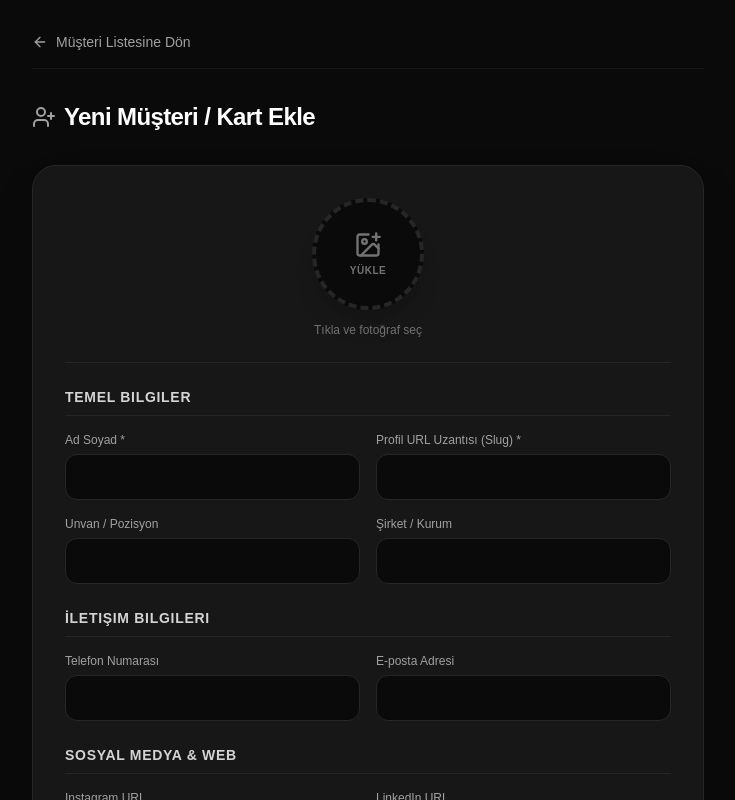
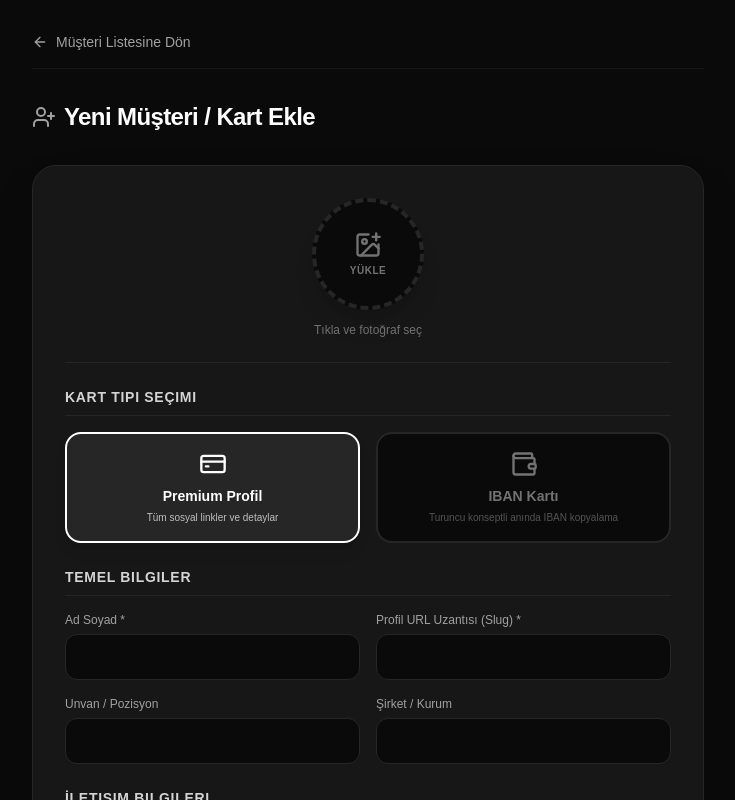
Before and after one commit to ibrahimbarankocak/taptap.tr, a Next.js app: page /admin/customers/new in a window 1280 px wide. Shown: the top 800 px of the page, without its empty margins (272-1007 px from the left). Built offline with nearby package versions, Linux system fonts and the light colour scheme.

Commit message:
iban page update 2

```diff
--- a/app/admin/customers/new/page.tsx
+++ b/app/admin/customers/new/page.tsx
@@ -1,7 +1,7 @@
 'use client';
 import { useState, useCallback } from 'react';
 import { useRouter } from 'next/navigation';
-import { ArrowLeft, UserPlus, Save, ImagePlus, Camera, X, Check } from 'lucide-react';
+import { ArrowLeft, UserPlus, Save, ImagePlus, Camera, X, Check, CreditCard, Wallet } from 'lucide-react';
 import Link from 'next/link';
 import Cropper from 'react-easy-crop';
 
@@ -43,6 +43,7 @@ export default function NewCustomerPage() {
   const [formData, setFormData] = useState({
     full_name: '',
     slug: '',
+    card_type: 'premium', // KART TİPİ EKLENDİ (Varsayılan: premium)
     job_title: '',
     company: '',
     phone: '',
@@ -79,7 +80,7 @@ export default function NewCustomerPage() {
         setShowCropModal(true);
       };
       reader.readAsDataURL(file);
-      e.target.value = ''; // Input'u sıfırla ki aynı resmi tekrar seçebilsin
+      e.target.value = '';
     }
   };
 
@@ -171,6 +172,40 @@ export default function NewCustomerPage() {
             <p className="text-xs text-neutral-500 mt-3">Tıkla ve fotoğraf seç</p>
           </div>
 
+          {/* KART TİPİ SEÇİMİ (YENİ) */}
+          <div>
+            <h3 className="text-sm font-semibold text-neutral-300 uppercase tracking-wider mb-4 border-b border-neutral-800 pb-2">Kart Tipi Seçimi</h3>
+            <div className="grid grid-cols-2 gap-4">
+              <button
+                type="button"
+                onClick={() => setFormData({ ...formData, card_type: 'premium' })}
+                className={`flex flex-col items-center justify-center p-4 rounded-2xl border-2 transition-all ${
+                  formData.card_type === 'premium'
+                    ? 'bg-neutral-800 border-white text-white shadow-lg'
+                    : 'bg-neutral-950 border-neutral-800 text-neutral-500 hover:border-neutral-700'
+                }`}
+              >
+                <CreditCard size={28} className="mb-2" />
+                <span className="font-bold text-sm">Premium Profil</span>
+                <span className="text-[10px] mt-1 text-center opacity-70">Tüm sosyal linkler ve detaylar</span>
+              </button>
+
+              <button
+                type="button"
+                onClick={() => setFormData({ ...formData, card_type: 'iban' })}
+                className={`flex flex-col items-center justify-center p-4 rounded-2xl border-2 transition-all ${
+                  formData.card_type === 'iban'
+                    ? 'bg-orange-500/10 border-orange-500 text-orange-500 shadow-[0_0_15px_rgba(249,115,22,0.15)]'
+                    : 'bg-neutral-950 border-neutral-800 text-neutral-500 hover:border-neutral-700'
+                }`}
+              >
+                <Wallet size={28} className="mb-2" />
+                <span className="font-bold text-sm">IBAN Kartı</span>
+                <span className="text-[10px] mt-1 text-center opacity-70">Turuncu konseptli anında IBAN kopyalama</span>
+              </button>
+            </div>
+          </div>
+
           {/* Temel Bilgiler */}
           <div>
             <h3 className="text-sm font-semibold text-neutral-300 uppercase tracking-wider mb-4 border-b border-neutral-800 pb-2">Temel Bilgiler</h3>
@@ -183,6 +218,10 @@ export default function NewCustomerPage() {
                 <label className="block text-xs font-medium text-neutral-400 mb-1.5">Profil URL Uzantısı (Slug) *</label>
                 <input type="text" name="slug" required className="w-full bg-neutral-950 border border-neutral-800 rounded-xl px-4 py-3 text-sm text-white outline-none focus:border-neutral-600 transition-colors font-mono" value={formData.slug} onChange={handleChange} />
               </div>
+
+              {/* IBAN seçili değilse Unvan ve Şirket göster */}
+              {formData.card_type === 'premium' && (
+                <>
                   <div>
                     <label className="block text-xs font-medium text-neutral-400 mb-1.5">Unvan / Pozisyon</label>
                     <input type="text" name="job_title" className="w-full bg-neutral-950 border border-neutral-800 rounded-xl px-4 py-3 text-sm text-white outline-none focus:border-neutral-600 transition-colors" value={formData.job_title} onChange={handleChange} />
@@ -191,10 +230,14 @@ export default function NewCustomerPage() {
                     <label className="block text-xs font-medium text-neutral-400 mb-1.5">Şirket / Kurum</label>
                     <input type="text" name="company" className="w-full bg-neutral-950 border border-neutral-800 rounded-xl px-4 py-3 text-sm text-white outline-none focus:border-neutral-600 transition-colors" value={formData.company} onChange={handleChange} />
                   </div>
+                </>
+              )}
             </div>
           </div>
 
-          {/* İletişim Bilgileri */}
+          {/* İletişim ve Sosyal Medya (Sadece Premium için görünür) */}
+          {formData.card_type === 'premium' && (
+            <>
               <div>
                 <h3 className="text-sm font-semibold text-neutral-300 uppercase tracking-wider mb-4 border-b border-neutral-800 pb-2">İletişim Bilgileri</h3>
                 <div className="grid grid-cols-1 sm:grid-cols-2 gap-4">
@@ -209,7 +252,6 @@ export default function NewCustomerPage() {
                 </div>
               </div>
 
-          {/* Sosyal Medya Linkleri */}
               <div>
                 <h3 className="text-sm font-semibold text-neutral-300 uppercase tracking-wider mb-4 border-b border-neutral-800 pb-2">Sosyal Medya & Web</h3>
                 <div className="grid grid-cols-1 sm:grid-cols-2 gap-4">
@@ -231,19 +273,34 @@ export default function NewCustomerPage() {
                   </div>
                 </div>
               </div>
+            </>
+          )}
 
-          {/* Finansal & Konum Bilgileri */}
+          {/* Finansal & Konum Bilgileri (İkisi için de görünür) */}
           <div>
-            <h3 className="text-sm font-semibold text-neutral-300 uppercase tracking-wider mb-4 border-b border-neutral-800 pb-2">IBAN ve Adres</h3>
+            <h3 className="text-sm font-semibold text-neutral-300 uppercase tracking-wider mb-4 border-b border-neutral-800 pb-2">
+              {formData.card_type === 'iban' ? 'IBAN Bilgisi (Zorunlu)' : 'IBAN ve Adres'}
+            </h3>
             <div className="space-y-4">
               <div>
                 <label className="block text-xs font-medium text-neutral-400 mb-1.5">IBAN</label>
-                <input type="text" name="iban" className="w-full bg-neutral-950 border border-neutral-800 rounded-xl px-4 py-3 text-sm text-white outline-none focus:border-neutral-600 font-mono transition-colors" value={formData.iban} onChange={handleChange} />
+                <input
+                  type="text"
+                  name="iban"
+                  required={formData.card_type === 'iban'} // IBAN seçiliyse IBAN alanı zorunlu olur
+                  className="w-full bg-neutral-950 border border-neutral-800 rounded-xl px-4 py-3 text-sm text-white outline-none focus:border-neutral-600 font-mono transition-colors"
+                  value={formData.iban}
+                  onChange={handleChange}
+                />
               </div>
+
+              {/* Sadece Premium ise adresi göster */}
+              {formData.card_type === 'premium' && (
                 <div>
                   <label className="block text-xs font-medium text-neutral-400 mb-1.5">Adres</label>
                   <textarea name="address" rows={2} className="w-full bg-neutral-950 border border-neutral-800 rounded-xl px-4 py-3 text-sm text-white outline-none focus:border-neutral-600 transition-colors resize-none" value={formData.address} onChange={handleChange} />
                 </div>
+              )}
             </div>
           </div>
 
--- a/app/api/customers/route.ts
+++ b/app/api/customers/route.ts
@@ -13,18 +13,21 @@ export async function GET() {
 export async function POST(request: Request) {
   try {
     const body = await request.json();
-    const { full_name, slug, job_title, company, phone, email, iban, address, instagram, linkedin, twitter, website, profile_image } = body;
+    const {
+      full_name, slug, card_type, job_title, company, phone, email, iban, address, instagram, linkedin, twitter, website, profile_image
+    } = body;
 
     if (!full_name || !slug) {
       return NextResponse.json({ success: false, error: 'Ad Soyad ve Slug alanları zorunludur.' }, { status: 400 });
     }
 
     const insertCustomer = await db.execute({
-      sql: `INSERT INTO customers (full_name, slug, job_title, company, phone, email, iban, address, profile_image)
-            VALUES (?, ?, ?, ?, ?, ?, ?, ?, ?) RETURNING id`,
+      sql: `INSERT INTO customers (full_name, slug, card_type, job_title, company, phone, email, iban, address, profile_image)
+            VALUES (?, ?, ?, ?, ?, ?, ?, ?, ?, ?) RETURNING id`,
       args: [
         full_name,
         slug.trim().toLowerCase(),
+        card_type || 'premium', // Kart tipini ekledik, boş gelirse premium ata
         job_title || '',
         company || '',
         phone || '',
```
Lines whose indentation alone changed are shown as unchanged.
